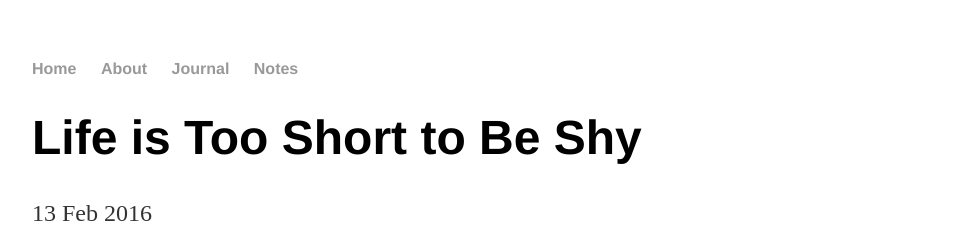
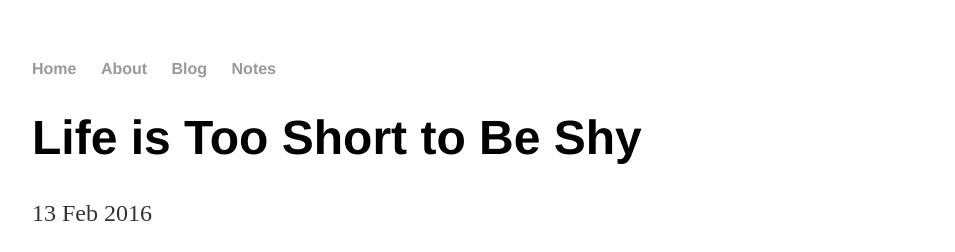
Before and after one commit to SalsaZishi/justanothercsguy.github.io, a Jekyll site: the page built from _posts/2016-02-13-zishi-wu-site-launched.md, in a window 1280 px wide. Shown: the top 252 px of the page, without its empty margins (160-1115 px from the left). Built offline with Jekyll 4.4.1, drawn with Linux system fonts in a browser that asks for light colours.

Commit message:
Update default.html

```diff
--- a/_layouts/default.html
+++ b/_layouts/default.html
@@ -11,7 +11,7 @@
       <ul>
         <li><a href="/">Home</a></li>
         <li><a href="/about">About</a></li>
-        <li><a href="/journal">Journal</a></li>
+        <li><a href="/blog">Blog</a></li>
         <li><a href="/notes">Notes</a></li>
       </ul>
     </nav>
```
